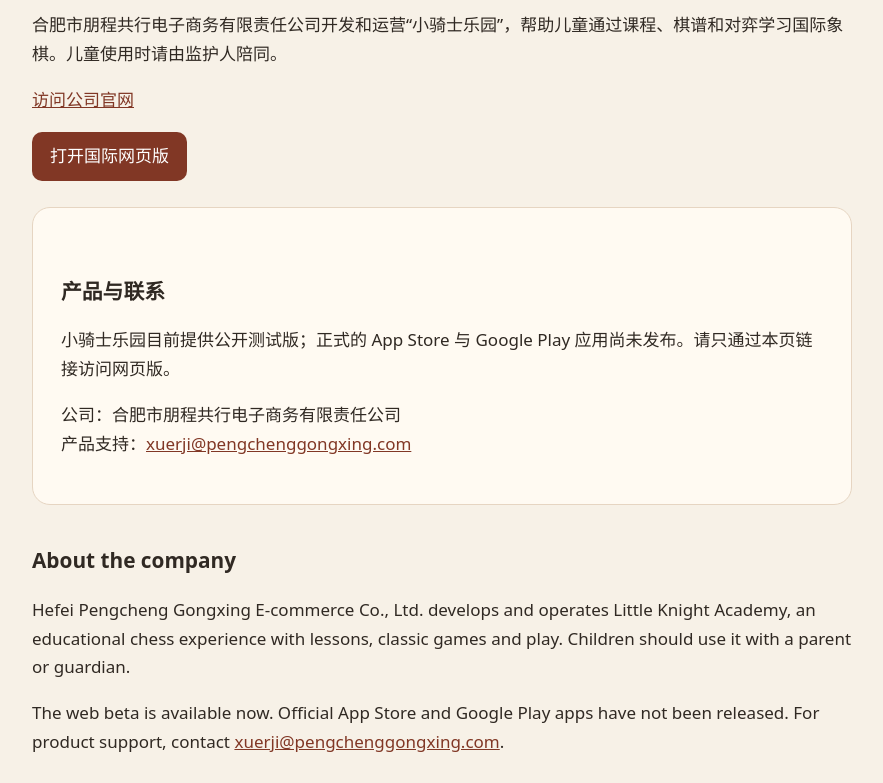
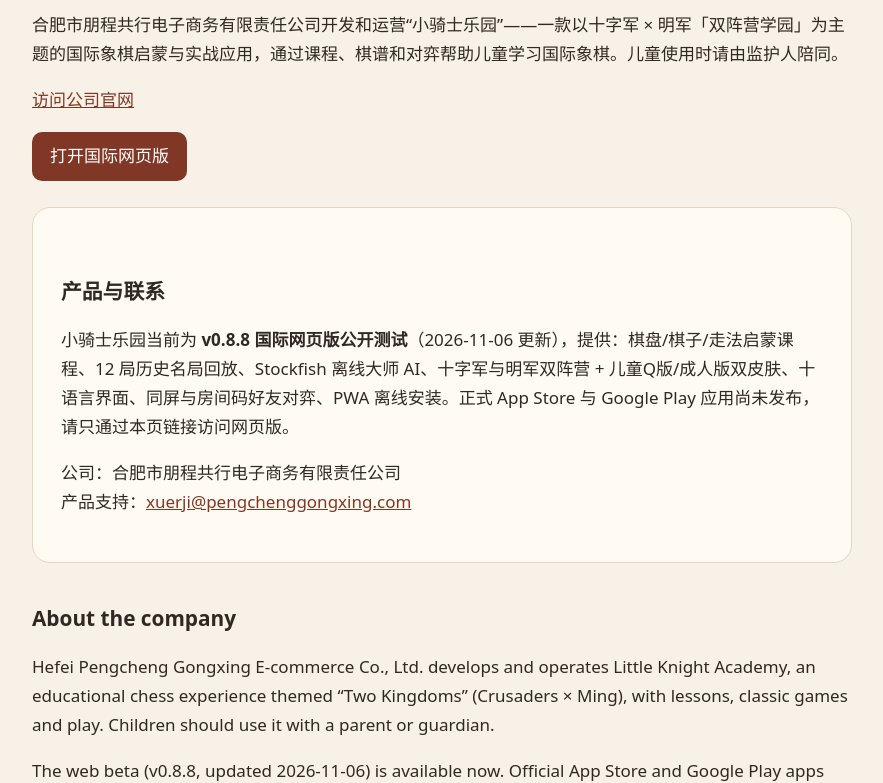
Before and after one commit to minigui985-arch/xiaoqishi-leyuan, a plain HTML site: page company-site/index.html in a window 1280 px wide. Shown: the part 178-961 px from the top of the page, without its empty margins (198-1081 px from the left). Drawn offline with Linux system fonts and the light colour scheme.

Commit message:
更新企业官网：小骑士乐园 v0.8.8 双阵营学园

```diff
--- a/company-site/index.html
+++ b/company-site/index.html
@@ -12,18 +12,18 @@
 <body><main>
   <p class="muted">Hefei Pengcheng Gongxing E-commerce Co., Ltd.</p>
   <h1>朋程共行 · 小骑士乐园</h1>
-  <p>合肥市朋程共行电子商务有限责任公司开发和运营“小骑士乐园”，帮助儿童通过课程、棋谱和对弈学习国际象棋。儿童使用时请由监护人陪同。</p>
+  <p>合肥市朋程共行电子商务有限责任公司开发和运营“小骑士乐园”——一款以十字军 × 明军「双阵营学园」为主题的国际象棋启蒙与实战应用，通过课程、棋谱和对弈帮助儿童学习国际象棋。儿童使用时请由监护人陪同。</p>
   <p><a href="https://pengchenggongxing.minigui985.chatgpt.site/">访问公司官网</a></p>
   <p><a class="button" href="https://minigui985-arch.github.io/xiaoqishi-leyuan/">打开国际网页版</a></p>
   <div class="card">
     <h2>产品与联系</h2>
-    <p>小骑士乐园目前提供公开测试版；正式的 App Store 与 Google Play 应用尚未发布。请只通过本页链接访问网页版。</p>
+    <p>小骑士乐园当前为 <strong>v0.8.8 国际网页版公开测试</strong>（2026-11-06 更新），提供：棋盘/棋子/走法启蒙课程、12 局历史名局回放、Stockfish 离线大师 AI、十字军与明军双阵营 + 儿童Q版/成人版双皮肤、十语言界面、同屏与房间码好友对弈、PWA 离线安装。正式 App Store 与 Google Play 应用尚未发布，请只通过本页链接访问网页版。</p>
     <p>公司：合肥市朋程共行电子商务有限责任公司<br>产品支持：<a href="mailto:xuerji@pengchenggongxing.com">xuerji@pengchenggongxing.com</a></p>
   </div>
   <section lang="en">
     <h2>About the company</h2>
-    <p>Hefei Pengcheng Gongxing E-commerce Co., Ltd. develops and operates Little Knight Academy, an educational chess experience with lessons, classic games and play. Children should use it with a parent or guardian.</p>
-    <p>The web beta is available now. Official App Store and Google Play apps have not been released. For product support, contact <a href="mailto:xuerji@pengchenggongxing.com">xuerji@pengchenggongxing.com</a>.</p>
+    <p>Hefei Pengcheng Gongxing E-commerce Co., Ltd. develops and operates Little Knight Academy, an educational chess experience themed “Two Kingdoms” (Crusaders × Ming), with lessons, classic games and play. Children should use it with a parent or guardian.</p>
+    <p>The web beta (v0.8.8, updated 2026-11-06) is available now. Official App Store and Google Play apps have not been released. For product support, contact <a href="mailto:xuerji@pengchenggongxing.com">xuerji@pengchenggongxing.com</a>.</p>
   </section>
   <footer>© 2026 合肥市朋程共行电子商务有限责任公司</footer>
 </main></body></html>
```
